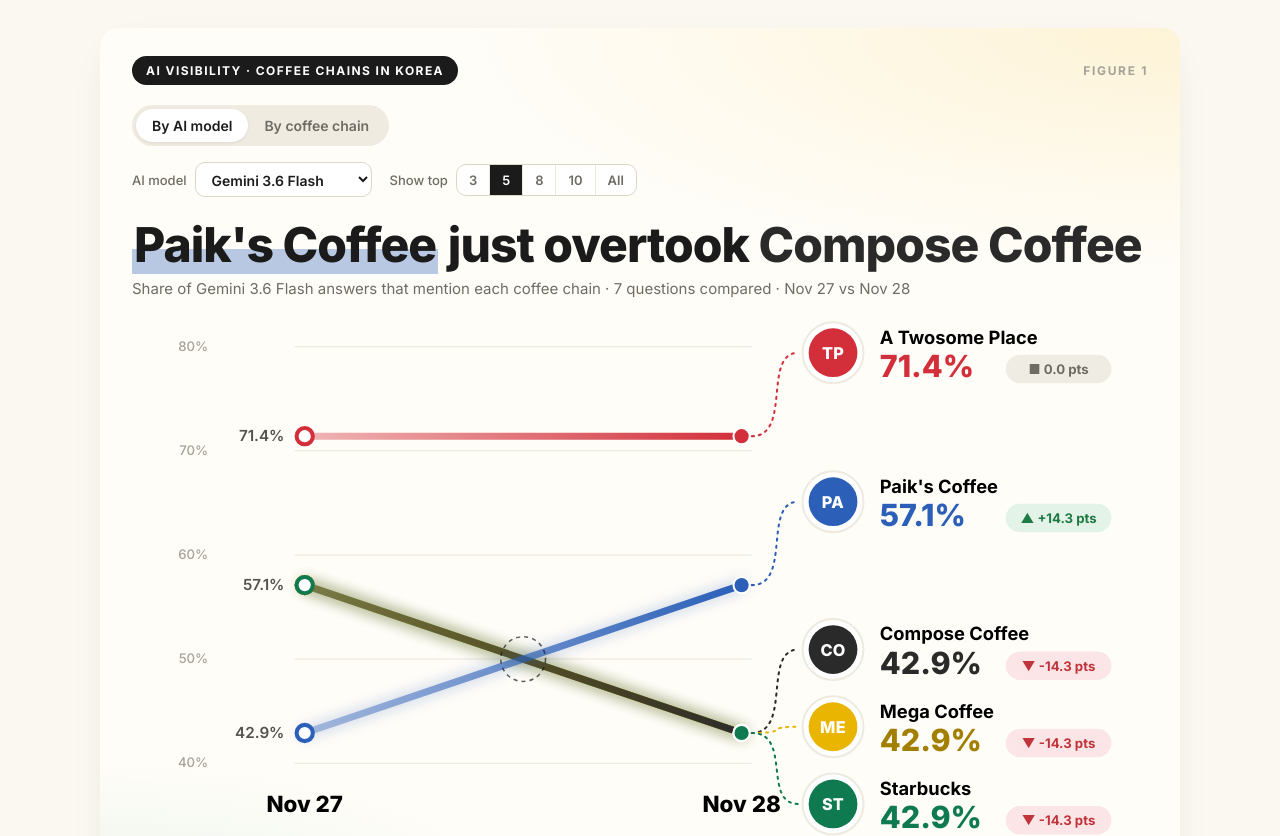
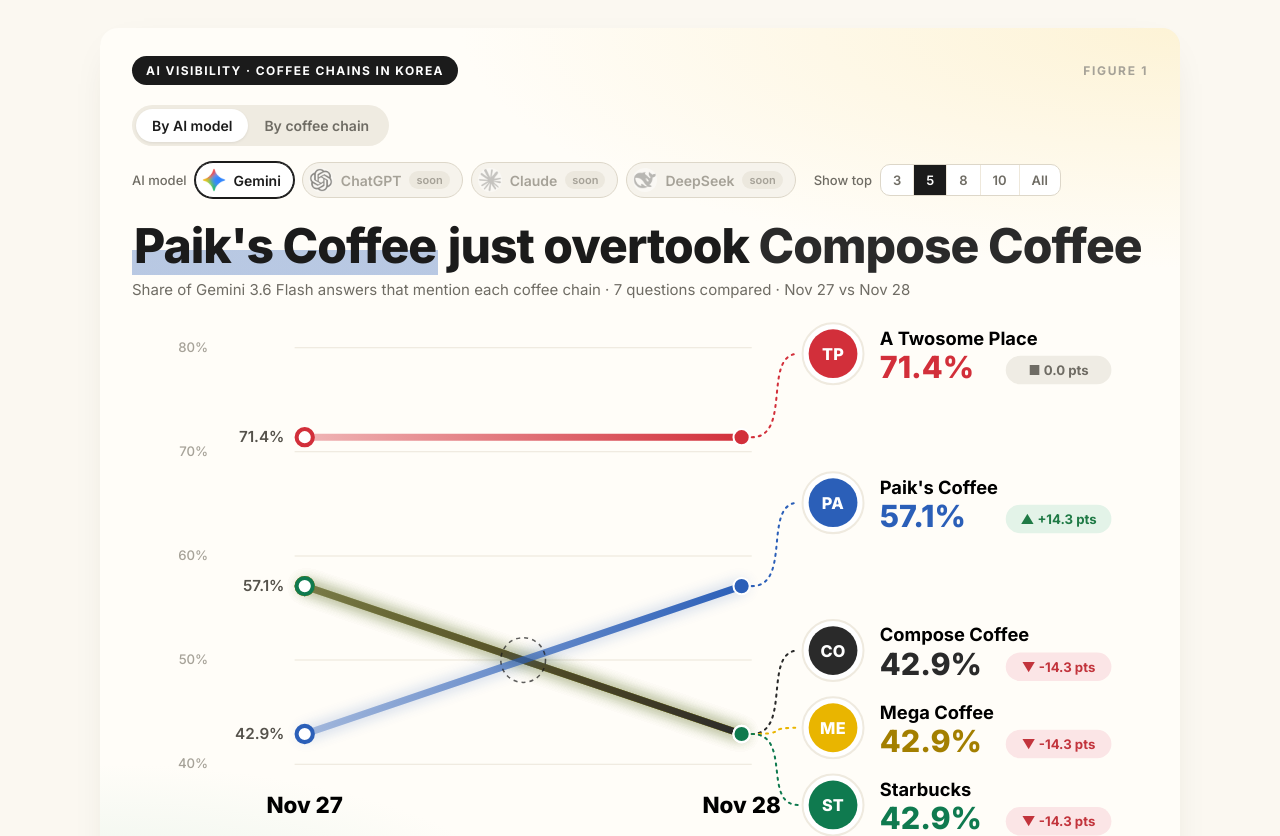
Before and after one commit to Umid-R/aeo-tracker-AI-visibility-tracker-, a plain HTML site: page dashboard/index.html in a window 1280 px wide. Shown: the top 836 px of the page. Drawn offline with Linux system fonts and the light colour scheme.

Commit message:
Dashboard: AI model filter as logo chips; logo badges per model
Gemini active; ChatGPT, Claude, DeepSeek shown as 'soon' until their
data exists. Logos used for identification only.

```diff
--- a/dashboard/index.html
+++ b/dashboard/index.html
@@ -46,6 +46,16 @@
   .sub { color: var(--muted); font-size: 15px; margin: 0 0 6px; }
   .chart { width: 100%; margin-top: 8px; }
   .chart svg { width: 100%; height: auto; display: block; overflow: visible; }
+  .chips { display: inline-flex; gap: 8px; flex-wrap: wrap; }
+  .chip { display: inline-flex; align-items: center; gap: 8px; border: 1px solid #ddd7c9; background: #fff;
+          border-radius: 999px; padding: 5px 12px 5px 6px; font: inherit; font-size: 14px; font-weight: 600;
+          color: var(--ink); cursor: pointer; }
+  .chip img { width: 24px; height: 24px; border-radius: 50%; object-fit: contain; background: #fff; }
+  .chip[aria-pressed="true"] { border-color: var(--ink); box-shadow: 0 0 0 1px var(--ink); }
+  .chip:disabled { cursor: default; color: var(--faint); background: #f6f3ec; }
+  .chip:disabled img { filter: grayscale(1); opacity: .45; }
+  .chip .soon { font-size: 11px; font-weight: 600; color: var(--faint); background: #ece8de; border-radius: 999px;
+                padding: 2px 7px; }
   .note { margin-top: 8px; font-size: 13px; color: var(--muted); background: #f4f0e6; border-radius: 10px;
           padding: 10px 12px; }
   .foot { margin-top: 14px; font-size: 12px; color: var(--faint); line-height: 1.6; }
@@ -68,7 +78,7 @@
     </div>
 
     <div class="controls" id="controls-model">
-      <label class="control">AI model <select id="sel-model"></select></label>
+      <div class="control">AI model <div class="chips" id="model-chips"></div></div>
       <div class="control">Show top
         <div class="seg" id="seg-top"></div>
       </div>
@@ -100,6 +110,17 @@ const BRAND_COLORS = {
   "Angel-in-us": "#b0477d", "The Venti": "#2f9d8f", "Banapresso": "#e1629a",
 };
 const MODEL_COLORS = { gemini: "#3a6fe0", gpt: "#10a37f", claude: "#d97757", deepseek: "#4d6bfe" };
+// AI models shown in the filter; a chip becomes active once that model has data.
+const MODEL_LINEUP = [
+  { key: "gemini", name: "Gemini", logo: "logos/gemini.png" },
+  { key: "gpt", name: "ChatGPT", logo: "logos/chatgpt.png" },
+  { key: "claude", name: "Claude", logo: "logos/claude.png" },
+  { key: "deepseek", name: "DeepSeek", logo: "logos/deepseek.png" },
+];
+function modelLogo(m) {
+  const e = MODEL_LINEUP.find((x) => m.toLowerCase().includes(x.key));
+  return e ? e.logo : null;
+}
 const FALLBACK = ["#7f77dd", "#1d9e75", "#d85a30", "#d4537e", "#378add", "#639922", "#ba7517", "#5f5e5a"];
 
 const state = { view: "model", model: null, top: 5, brand: null, data: null };
@@ -249,9 +270,14 @@ function drawChart(series, periodStart, periodEnd, cross) {
                  fill: "none", stroke: s.color, "stroke-width": 2, "stroke-dasharray": "2 5",
                  "stroke-linecap": "round" }, svg);
     el("circle", { cx: lx, cy: by, r: 30, fill: "#fff", stroke: "#efeadf", "stroke-width": 2 }, svg);
-    el("circle", { cx: lx, cy: by, r: 24, fill: s.color }, svg);
-    text(svg, s.badge, { x: lx, y: by + 6, "text-anchor": "middle", "font-size": 16, "font-weight": 800,
-                         fill: "#fff", "letter-spacing": "0.02em" });
+    if (s.logo) {
+      el("image", { href: s.logo, x: lx - 19, y: by - 19, width: 38, height: 38,
+                    preserveAspectRatio: "xMidYMid meet" }, svg);
+    } else {
+      el("circle", { cx: lx, cy: by, r: 24, fill: s.color }, svg);
+      text(svg, s.badge, { x: lx, y: by + 6, "text-anchor": "middle", "font-size": 16, "font-weight": 800,
+                           fill: "#fff", "letter-spacing": "0.02em" });
+    }
     text(svg, s.name, { x: lx + 46, y: by - 9, "font-size": 18, "font-weight": 700 });
     const big = text(svg, pct(s.end), { x: lx + 46, y: by + 24, "font-size": 30, "font-weight": 800,
                                         fill: textShade(s.color) });
@@ -301,7 +327,7 @@ function renderBrandView() {
   for (const [key, m] of models) {
     const b = m.brands.find((x) => x.brand === brand);
     if (!b) continue;
-    series.push({ name: m.label, start: b.start, end: b.end, change: b.change, color: modelColor(key), badge: m.label[0].toUpperCase() });
+    series.push({ name: m.label, start: b.start, end: b.end, change: b.change, color: modelColor(key), badge: m.label[0].toUpperCase(), logo: modelLogo(key) });
     ref = ref || m;
   }
   series.sort((a, b) => b.end - a.end);
@@ -332,6 +358,7 @@ function render() {
   $("tab-brand").setAttribute("aria-selected", state.view === "brand");
   $("fig").textContent = state.view === "model" ? "FIGURE 1" : "FIGURE 2";
   for (const b of $("seg-top").children) b.setAttribute("aria-pressed", String(b.dataset.v) === String(state.top));
+  for (const c of $("model-chips").children) c.setAttribute("aria-pressed", String(c.dataset.model === state.model));
   state.view === "model" ? renderModelView() : renderBrandView();
 }
 
@@ -339,9 +366,24 @@ function setup(data) {
   state.data = data;
   const models = Object.entries(data.models);
   if (!models.length) { $("chart").innerHTML = '<div class="empty">No data yet.</div>'; return; }
-  for (const [key, m] of models) {
-    const o = document.createElement("option"); o.value = key; o.textContent = m.label; $("sel-model").appendChild(o);
+  const chips = $("model-chips");
+  const used = new Set();
+  const addChip = (name, logo, dataKey) => {
+    const c = document.createElement("button"); c.className = "chip"; c.type = "button";
+    if (logo) { const img = document.createElement("img"); img.src = logo; img.alt = ""; c.appendChild(img); }
+    c.append(name);
+    if (dataKey) { c.dataset.model = dataKey; c.title = data.models[dataKey].label;
+                   c.onclick = () => { state.model = dataKey; render(); }; }
+    else { c.disabled = true; const t = document.createElement("span"); t.className = "soon"; t.textContent = "soon";
+           c.appendChild(t); c.title = `${name}: data collection not started yet`; }
+    chips.appendChild(c);
+  };
+  for (const e of MODEL_LINEUP) {
+    const hit = models.find(([k]) => k.toLowerCase().includes(e.key));
+    if (hit) used.add(hit[0]);
+    addChip(e.name, e.logo, hit ? hit[0] : null);
   }
+  for (const [k, m] of models) if (!used.has(k)) addChip(m.label, null, k);   // models outside the lineup
   state.model = models[0][0];
   const brands = [...new Set(models.flatMap(([, m]) => m.brands.map((b) => b.brand)))];
   const order = models[0][1].brands.map((b) => b.brand);
@@ -354,7 +396,6 @@ function setup(data) {
     const b = document.createElement("button"); b.textContent = v; b.dataset.v = v;
     b.onclick = () => { state.top = v; render(); }; $("seg-top").appendChild(b);
   }
-  $("sel-model").onchange = (e) => { state.model = e.target.value; render(); };
   $("sel-brand").onchange = (e) => { state.brand = e.target.value; render(); };
   $("tab-model").onclick = () => { state.view = "model"; render(); };
   $("tab-brand").onclick = () => { state.view = "brand"; render(); };
@@ -368,7 +409,7 @@ function setup(data) {
     "a brand counts as mentioned if it appears in the answer (matched against an approved brand list; " +
     "100% precision, 95.6% recall on hand-labeled answers). API answers can differ from what app users see. ",
     document.createElement("br"),
-    `Updated ${updated} KST · Colors identify brands; no affiliation.`);
+    `Updated ${updated} KST · Colors identify brands; logos are trademarks of their respective owners, used for identification only; no affiliation.`);
   render();
 }
 
```
Also changed, not shown: dashboard/logos/chatgpt.png (added), dashboard/logos/claude.png (added), dashboard/logos/deepseek.png (added), dashboard/logos/gemini.png (added).
